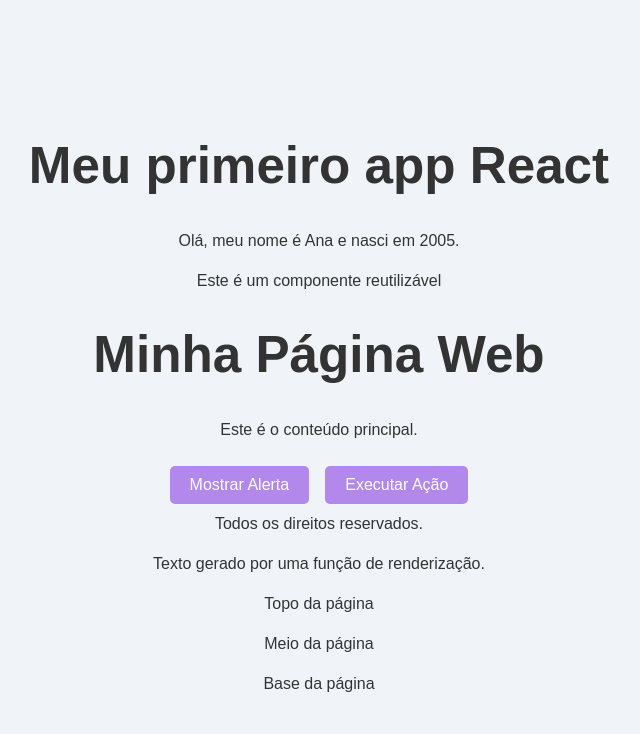
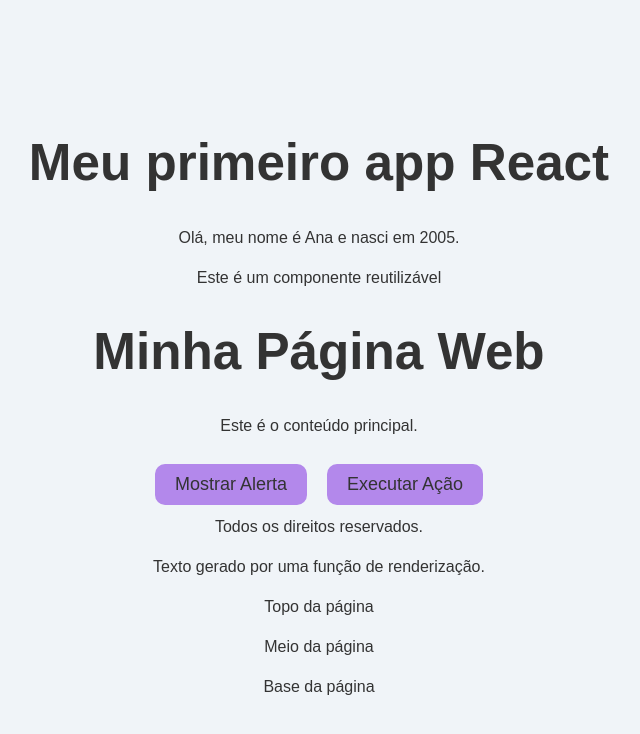
Before and after one commit to ACPedrosa/Desenvolvimento_Mobile, a React (Vite) app in the folder meu-trabalho-mobile/: page / in a window 1280 px wide. Shown: the top 734 px of the page, without its empty margins (321-961 px from the left). Built offline with nearby package versions, Linux system fonts and the light colour scheme.

Commit message:
update css

```diff
--- a/meu-trabalho-mobile/src/App.css
+++ b/meu-trabalho-mobile/src/App.css
@@ -50,16 +50,17 @@
 
 button {
   background-color: #b388eb;
-  color: white;
+  color: #333333;
   border: none;
   padding: 10px 20px;
-  margin: 8px;
-  border-radius: 5px;
-  font-size: 16px;
+  margin: 10px;
+  border-radius: 10px;
+  font-size: 18px;
   cursor: pointer;
   transition: background-color 0.3s ease;
 }
 
 button:hover {
   background-color: #a06cd5;
+  padding: 11px 21px;
 }
```
